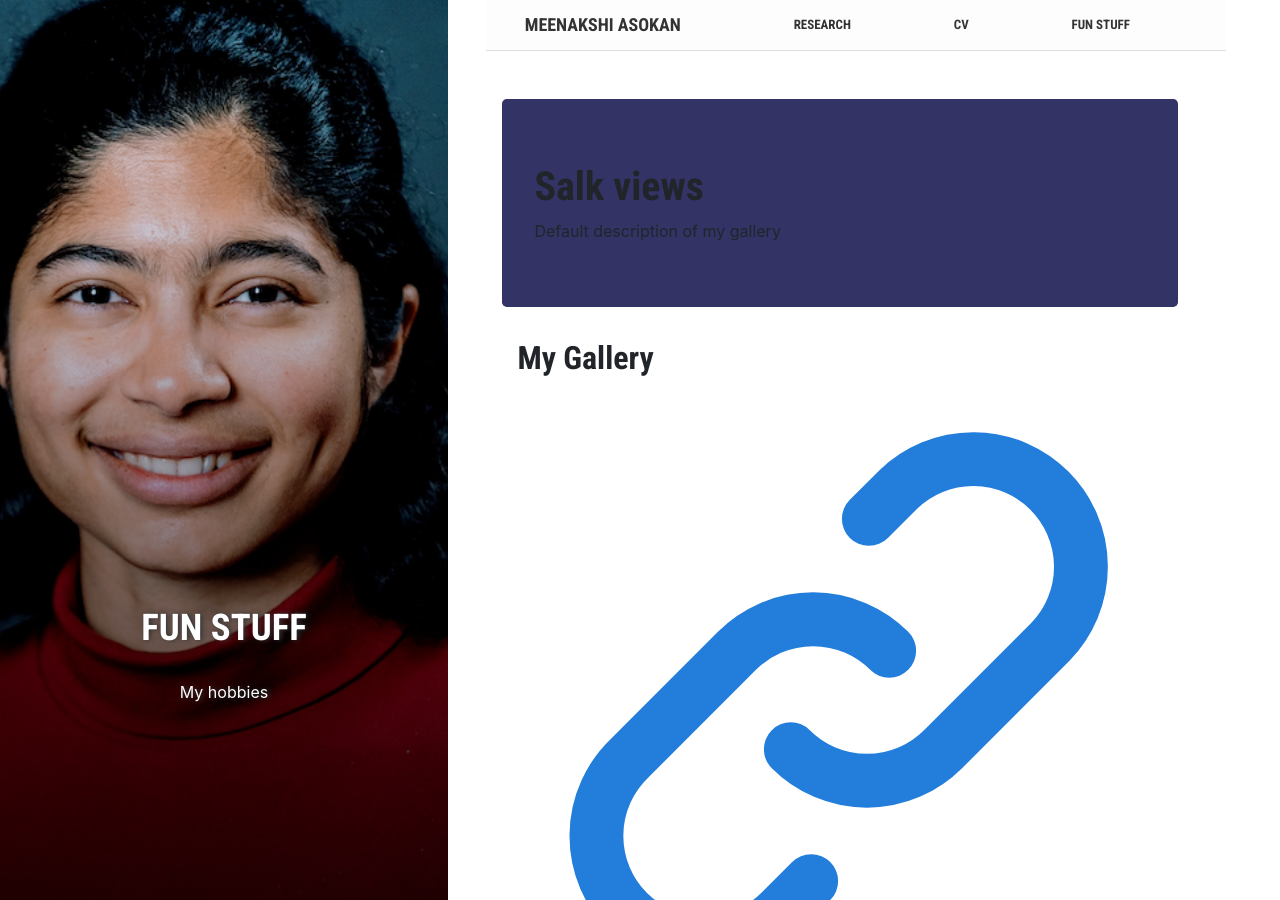
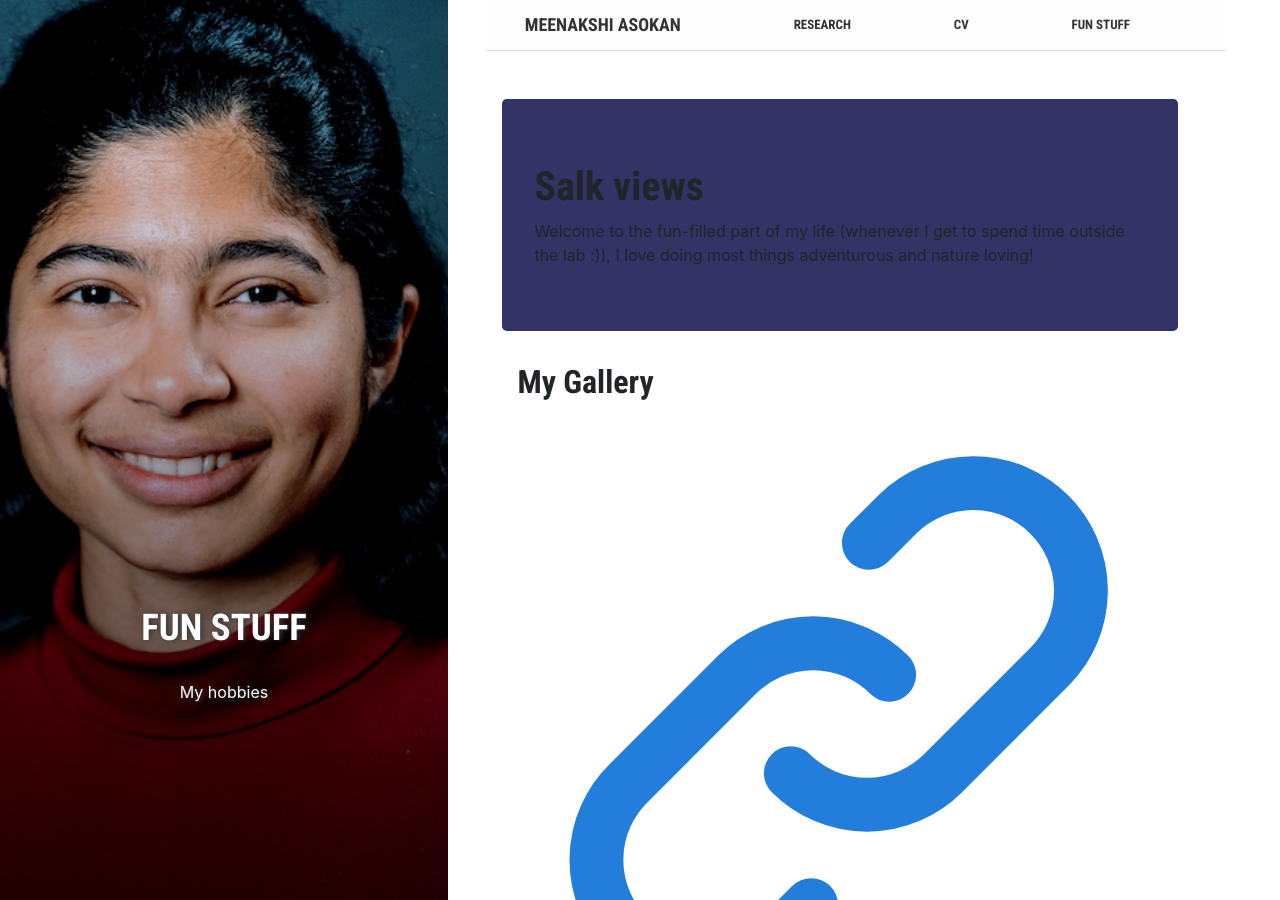
Before and after one commit to Meenakshi-Asokan/Meenakshi-Asokan.github.io, a Jekyll site: the page built from pages/3_gallery.html, in a window 1280 px wide and 900 px high. Built offline with Jekyll 4.4.1, drawn with Linux system fonts in a browser that asks for light colours; nearby versions of some CDN libraries; some web fonts are replaced; library files that are not in the unit come from our copies; comment, search, counter and statistics services are not loaded.

Commit message:
Update 3_gallery.html

```diff
--- a/pages/3_gallery.html
+++ b/pages/3_gallery.html
@@ -49,7 +49,7 @@ active: true
   <div class="jumbotron header-image">
     <div class="header-info">
       <h1>Salk views</h1>
-      <div class="header-info-details">Default description of my gallery</div>
+      <div class="header-info-details">Welcome to the fun-filled part of my life (whenever I get to spend time outside the lab :)), I love doing most things adventurous and nature loving!</div>
     </div>
   </div>
 
```
